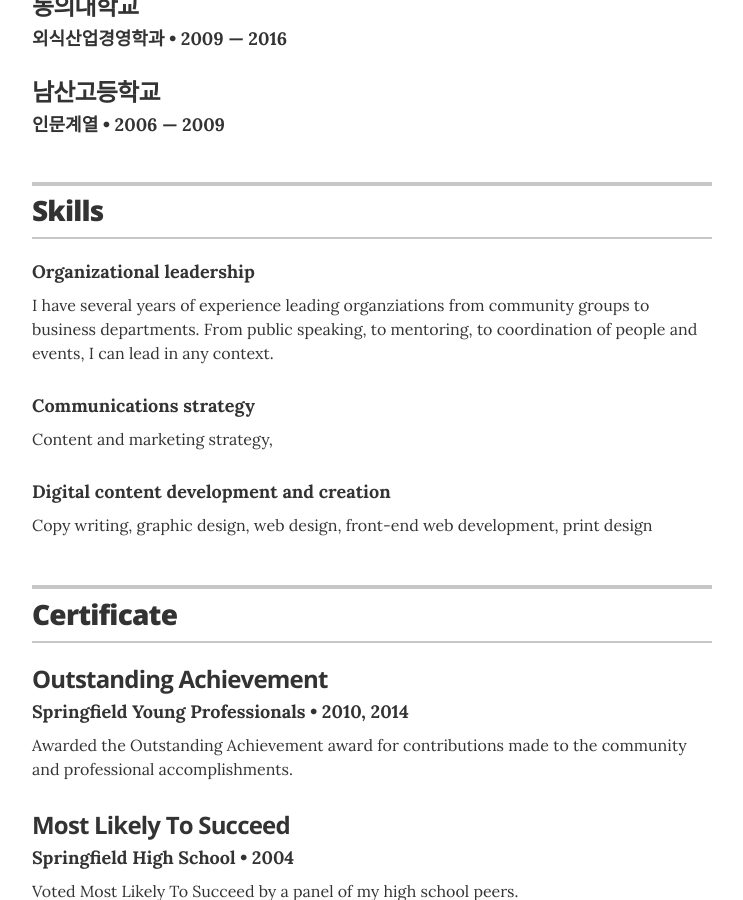
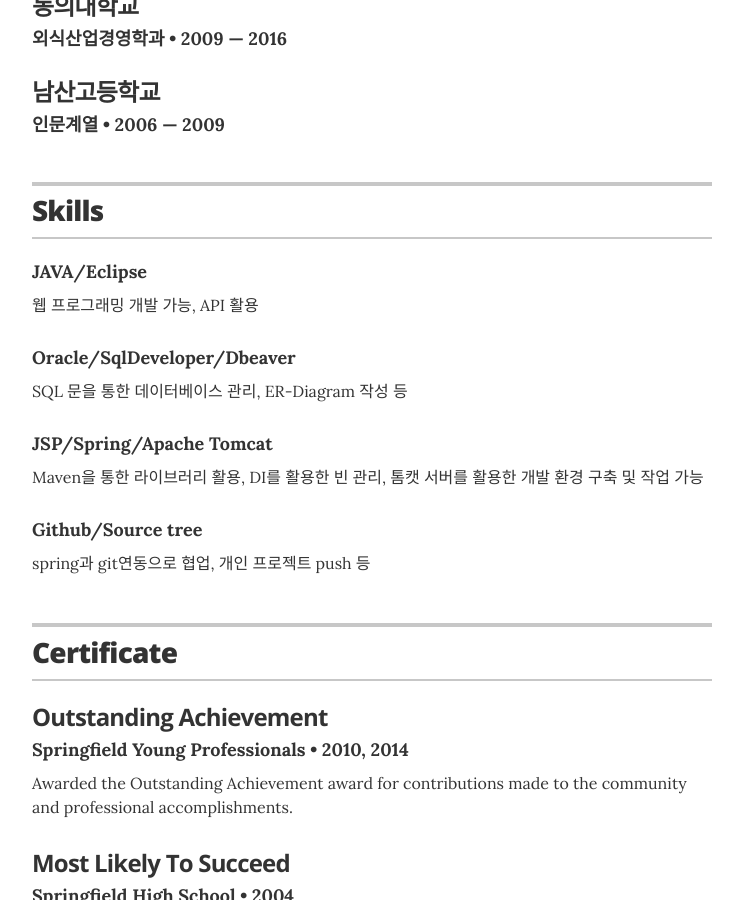
Before and after one commit to skhellou/myself, a Jekyll site: the page built from index.html, in a window 1280 px wide and 900 px high, scrolled down 1385 px. Shown: the whole window, without its empty margins (268-1011 px from the left). Built offline with Jekyll 4.4.1, drawn with Linux system fonts in a browser that asks for light colours.

Commit message:
Update skills.yml

```diff
--- a/_data/skills.yml
+++ b/_data/skills.yml
@@ -1,12 +1,15 @@
 # Skills
-# Organizational leadership
-- skill: Organizational leadership
-  description: I have several years of experience leading organziations from community groups to business departments. From public speaking, to mentoring, to coordination of people and events, I can lead in any context.
 
-# Communications strategy
-- skill: Communications strategy
-  description: Content and marketing strategy,
+- skill: JAVA/Eclipse
+  description: 웹 프로그래밍 개발 가능, API 활용
 
-# Digital content development and creation
-- skill: Digital content development and creation
-  description: Copy writing, graphic design, web design, front-end web development, print design
+
+- skill: Oracle/SqlDeveloper/Dbeaver
+  description: SQL 문을 통한 데이터베이스 관리, ER-Diagram 작성 등
+
+
+- skill: JSP/Spring/Apache Tomcat
+  description: Maven을 통한 라이브러리 활용, DI를 활용한 빈 관리, 톰캣 서버를 활용한 개발 환경 구축 및 작업 가능
+
+- skill: Github/Source tree
+  description: spring과 git연동으로 협업, 개인 프로젝트 push 등
```
